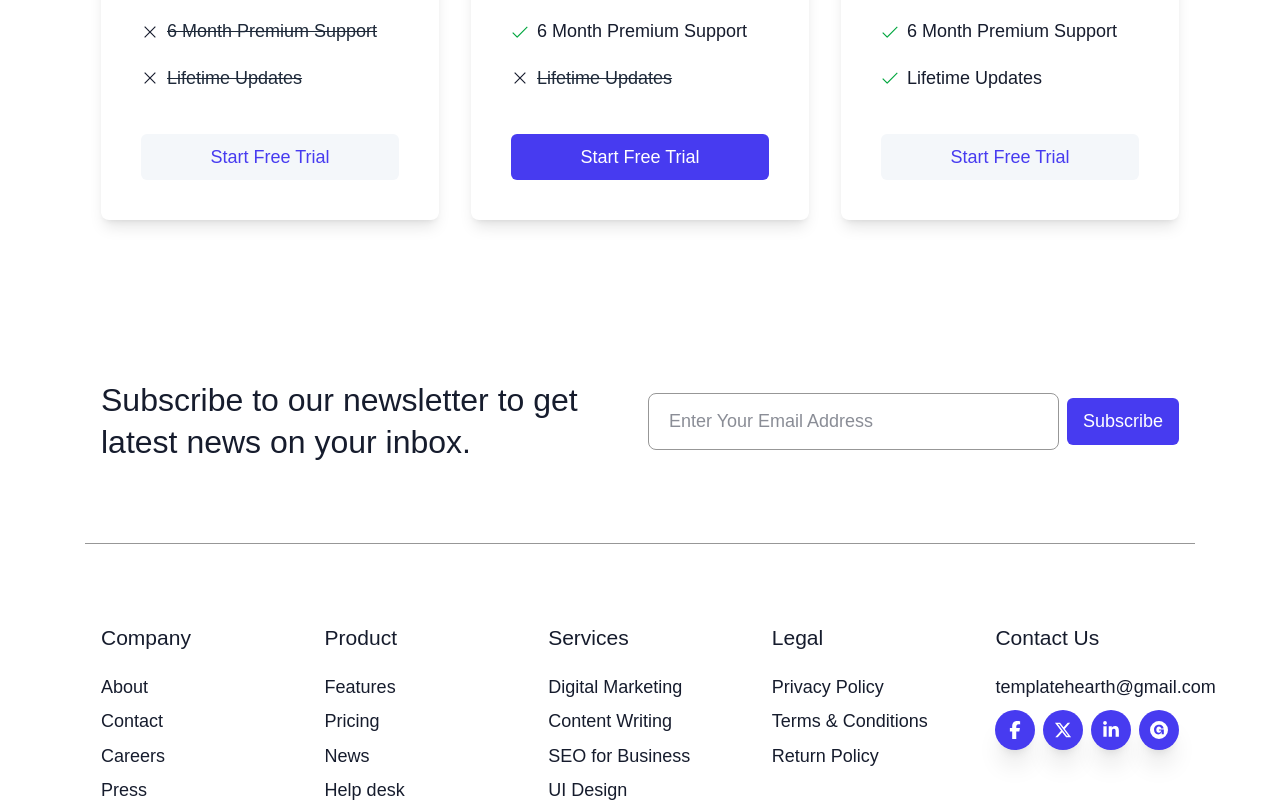
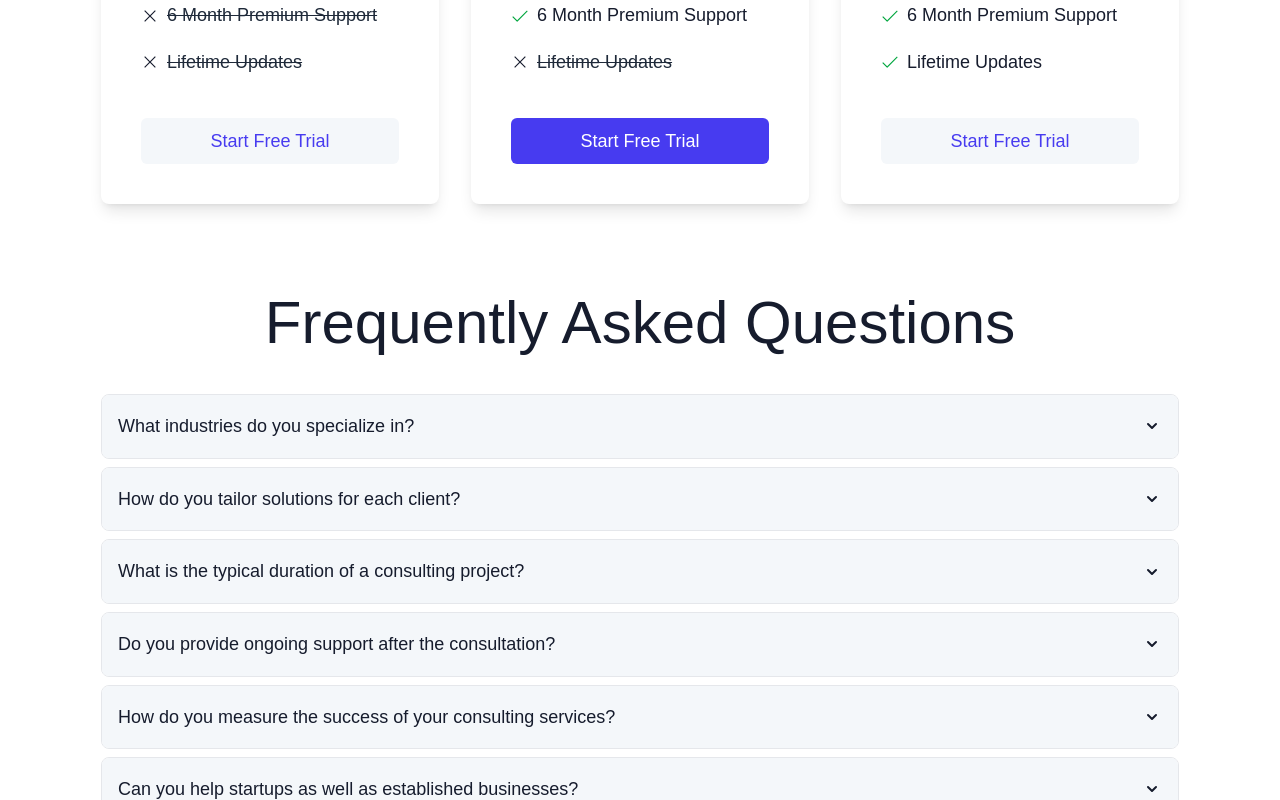
Before and after one commit to shakib-mia/consultiqo-next, a Next.js app: page /plans in a window 1280 px wide. Shown: the part 803-1603 px from the top of the page. Built offline with nearby package versions, Linux system fonts and the light colour scheme; a web font is replaced by a local one.

Commit message:
feat: implement Input component and integrate it into Contact form; add Faq and Accordion components for enhanced user experience

```diff
--- /dev/null
+++ b/src/app/components/Accordion/Accordion.js
@@ -0,0 +1,45 @@
+"use client";
+
+import React, { useState } from "react";
+import { HiChevronDown } from "react-icons/hi"; // Chevron icon
+
+const Accordion = ({ items }) => {
+  const [activeIndex, setActiveIndex] = useState(null);
+
+  const toggleAccordion = (index) => {
+    setActiveIndex((prevIndex) => (prevIndex === index ? null : index));
+  };
+
+  return (
+    <div className="space-y-2">
+      {items.map((item, index) => (
+        <div
+          key={index}
+          className="border border-gray-200 rounded-lg overflow-hidden"
+          data-animate="fade-in-left"
+        >
+          <button
+            onClick={() => toggleAccordion(index)}
+            className="w-full flex items-center justify-between cursor-pointer bg-primary-light p-4 font-medium"
+          >
+            <span>{item.title}</span>
+            <HiChevronDown
+              className={`w-5 h-5 transform transition-transform duration-300 ${
+                activeIndex === index ? "rotate-180" : "rotate-0"
+              }`}
+            />
+          </button>
+          <div
+            className={`transition-all duration-500 ease-in-out overflow-hidden ${
+              activeIndex === index ? "max-h-96" : "max-h-0"
+            }`}
+          >
+            <p className="p-4 text-gray-700">{item.content}</p>
+          </div>
+        </div>
+      ))}
+    </div>
+  );
+};
+
+export default Accordion;
--- /dev/null
+++ b/src/app/components/Faq/Faq.js
@@ -0,0 +1,48 @@
+import React from "react";
+import Accordion from "../Accordion/Accordion";
+
+const Faq = () => {
+  const faqs = [
+    {
+      title: "What industries do you specialize in?",
+      content:
+        "We work across a wide range of industries including technology, healthcare, finance, education, and real estate. Our consultants have hands-on experience in each sector, which helps us design tailored strategies. Whether you are a startup or an established corporation, we ensure the solutions align with your industry standards. This cross-industry expertise allows us to bring innovative perspectives to your business.",
+    },
+    {
+      title: "How do you tailor solutions for each client?",
+      content:
+        "We begin by conducting a deep analysis of your business model, challenges, and target audience. After identifying your unique goals, our team designs customized strategies that fit your organization’s needs. We avoid generic solutions and focus on creating approaches that actually drive measurable impact. This ensures every client receives a service plan that feels personal and effective.",
+    },
+    {
+      title: "What is the typical duration of a consulting project?",
+      content:
+        "The duration of a project depends on the complexity and scope of your needs. Smaller consulting tasks may be completed within a few weeks, while larger organizational transformations can take several months. We always provide a clear timeline at the start of the project so you know what to expect. Our goal is to balance speed with thoroughness, ensuring long-term results.",
+    },
+    {
+      title: "Do you provide ongoing support after the consultation?",
+      content:
+        "Yes, we strongly believe that consulting doesn’t end once a strategy is delivered. We offer ongoing support to help you implement recommendations and adjust them as your business grows. Our team is available for regular check-ins, performance reviews, and guidance on new challenges. This continuous partnership ensures that you stay on the right track for sustainable growth.",
+    },
+    {
+      title: "How do you measure the success of your consulting services?",
+      content:
+        "We rely on data-driven metrics such as ROI, improved efficiency, and customer satisfaction to measure success. At the beginning of the project, we set clear performance indicators so progress can be tracked transparently. Our team monitors these metrics throughout the engagement and provides detailed reports. This helps you see tangible improvements and understand the real value of our services.",
+    },
+    {
+      title: "Can you help startups as well as established businesses?",
+      content:
+        "Absolutely, our services are designed for businesses of all sizes. For startups, we focus on building strong foundations, market entry strategies, and scalable growth plans. For established companies, we provide advanced optimization, restructuring, and innovation strategies. This flexibility allows us to support clients at every stage of their journey.",
+    },
+  ];
+  return (
+    <>
+      <h1 className="text-center pb-8" data-animate="fade-in-left">
+        Frequently Asked Questions
+      </h1>
+
+      <Accordion items={faqs} />
+    </>
+  );
+};
+
+export default Faq;
--- /dev/null
+++ b/src/app/components/Input/Input.js
@@ -0,0 +1,32 @@
+import React from "react";
+
+const Input = (props) => {
+  const { label, ...rest } = props;
+
+  // data-* props আলাদা করা
+  const {
+    ["data-animate"]: dataAnimate,
+    ["data-duration"]: dataDuration,
+    ["data-delay"]: dataDelay,
+    ...inputProps
+  } = rest;
+
+  return (
+    <div
+      className="space-y-2"
+      data-animate={dataAnimate}
+      data-duration={dataDuration}
+      data-delay={dataDelay}
+    >
+      <label
+        className="inline-block font-bold capitalize"
+        htmlFor={inputProps.id}
+      >
+        {label}
+      </label>
+      <input {...inputProps} />
+    </div>
+  );
+};
+
+export default Input;
--- a/src/app/components/PageHeader/PageHeader.js
+++ b/src/app/components/PageHeader/PageHeader.js
@@ -10,7 +10,7 @@ export default function PageHeader({ description, title }) {
   }, []);
 
   return (
-    <div className="bg-primary-light pt-20 lg:pt-32 pb-10 text-center">
+    <div className="pt-20 lg:pt-32 text-center">
       <div className="container">
         <h1 className="text-2xl lg:text-6xl font-bold mb-2 text-gray-900 leading-[1.5]">
           {title ||
--- a/src/app/components/Plans/Plans.js
+++ b/src/app/components/Plans/Plans.js
@@ -83,7 +83,7 @@ const Plans = () => {
         />
       </div>
 
-      <div className="grid grid-cols-1 md:grid-cols-2 lg:grid-cols-3 gap-8 mt-12">
+      <section className="grid grid-cols-1 md:grid-cols-2 lg:grid-cols-3 gap-8 !pt-8">
         {plans.map((plan, key) => (
           <div
             className="bg-white rounded-lg shadow-lg hover:shadow transition p-10"
@@ -134,7 +134,7 @@ const Plans = () => {
             </Button>
           </div>
         ))}
-      </div>
+      </section>
     </>
   );
 };
--- a/src/app/components/RestServices/RestServices.js
+++ b/src/app/components/RestServices/RestServices.js
@@ -27,7 +27,9 @@ const RestServices = async ({ slug }) => {
 
             <aside className="lg:w-2/3">
               <h6 className="font-semibold">{item.title}</h6>
-              <p>{item.shortDescription.slice(0, 30)}...</p>
+              <p title={item.shortDescription}>
+                {item.shortDescription.slice(0, 30)}...
+              </p>
             </aside>
           </Link>
         ))}
--- a/src/app/components/Video/Video.jsx
+++ b/src/app/components/Video/Video.jsx
@@ -19,7 +19,7 @@ const Video = () => {
             <button
               //   onclick="closeModal()"
               onClick={() => showVideo(false)}
-              className="absolute -top-16 right-0 lg:-right-16 !bg-error !border-error hover:!bg-white hover:!text-error rounded-full w-12 flex justify-center items-center aspect-square text-black font-bold text-2xl"
+              className="absolute -top-16 right-0 lg:-right-16 !bg-error !border-error text-white hover:!bg-white hover:!text-error rounded-full w-12 flex justify-center items-center aspect-square transition cursor-pointer font-bold text-2xl"
             >
               ✕
             </button>
@@ -31,8 +31,8 @@ const Video = () => {
               title="YouTube video player"
               frameBorder="0"
               allow="accelerometer; autoplay; clipboard-write; encrypted-media; gyroscope; picture-in-picture; web-share"
-              referrerpolicy="strict-origin-when-cross-origin"
-              allowfullscreen
+              referrerPolicy="strict-origin-when-cross-origin"
+              allowFullScreen
               src={
                 video
                   ? "https://www.youtube.com/embed/6BTOHtZkook?si=V2WY_k8IwmcoHL8v"
--- /dev/null
+++ b/src/app/contact/page.js
@@ -0,0 +1,16 @@
+import React from "react";
+import PageHeader from "../components/PageHeader/PageHeader";
+
+const page = () => {
+  return (
+    <>
+      <PageHeader
+        title={"Contact"}
+        description="Get in touch with us for inquiries, support, collaboration, technical assistance, or partnership opportunities."
+      />
+      <form className="container mx-auto p-4 shadow-xl mt-10 grid grid-cols-1 lg:grid-cols-2"></form>
+    </>
+  );
+};
+
+export default page;
--- a/src/app/plans/page.js
+++ b/src/app/plans/page.js
@@ -1,10 +1,11 @@
 import React from "react";
 import Plans from "../components/Plans/Plans";
+import Faq from "../components/Faq/Faq";
 
 const Page = () => {
   return (
     <>
-      <section className="container">
+      <div className="container pt-14 lg:pt-20">
         <div className="lg:w-7/12 mx-auto text-center mt-24">
           <h1 data-animate="fade-in-left">Pricing & Plans</h1>
           <p data-animate="fade-in-left" data-delay="100">
@@ -14,7 +15,9 @@ const Page = () => {
         </div>
 
         <Plans />
-      </section>
+
+        <Faq />
+      </div>
     </>
   );
 };
--- a/src/app/services/[slug]/page.js
+++ b/src/app/services/[slug]/page.js
@@ -49,7 +49,7 @@ const Service = async ({ params }) => {
             width={600}
             height={600}
             alt={service.slug}
-            className="w-full aspect-video rounded-lg mb-8"
+            className="w-full aspect-video rounded-lg mb-8 object-cover"
           />
           <p className="mb-8 text-lg leading-relaxed text-gray-700 text-justify">
             {service.fullDescription}
```
Also changed, not shown: src/app/components/Contact/Contact.js (+10 -22 lines).
